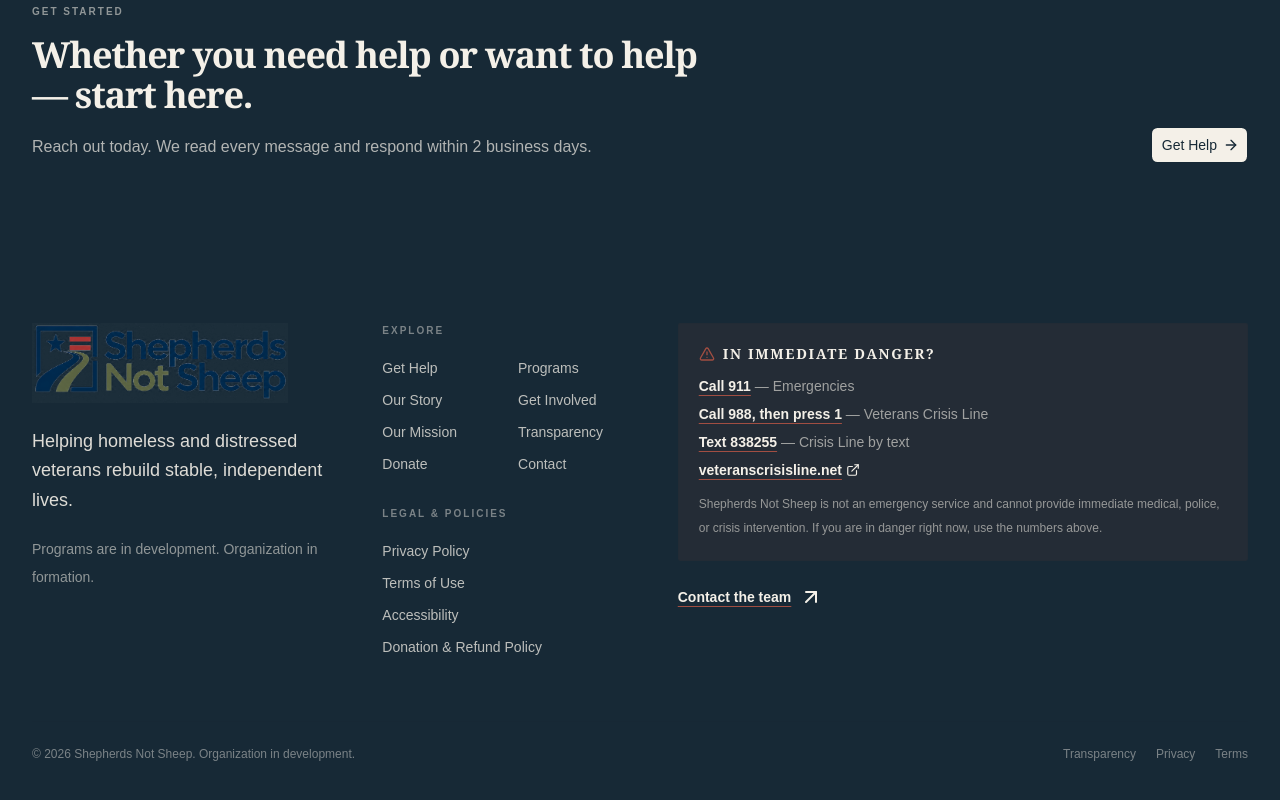
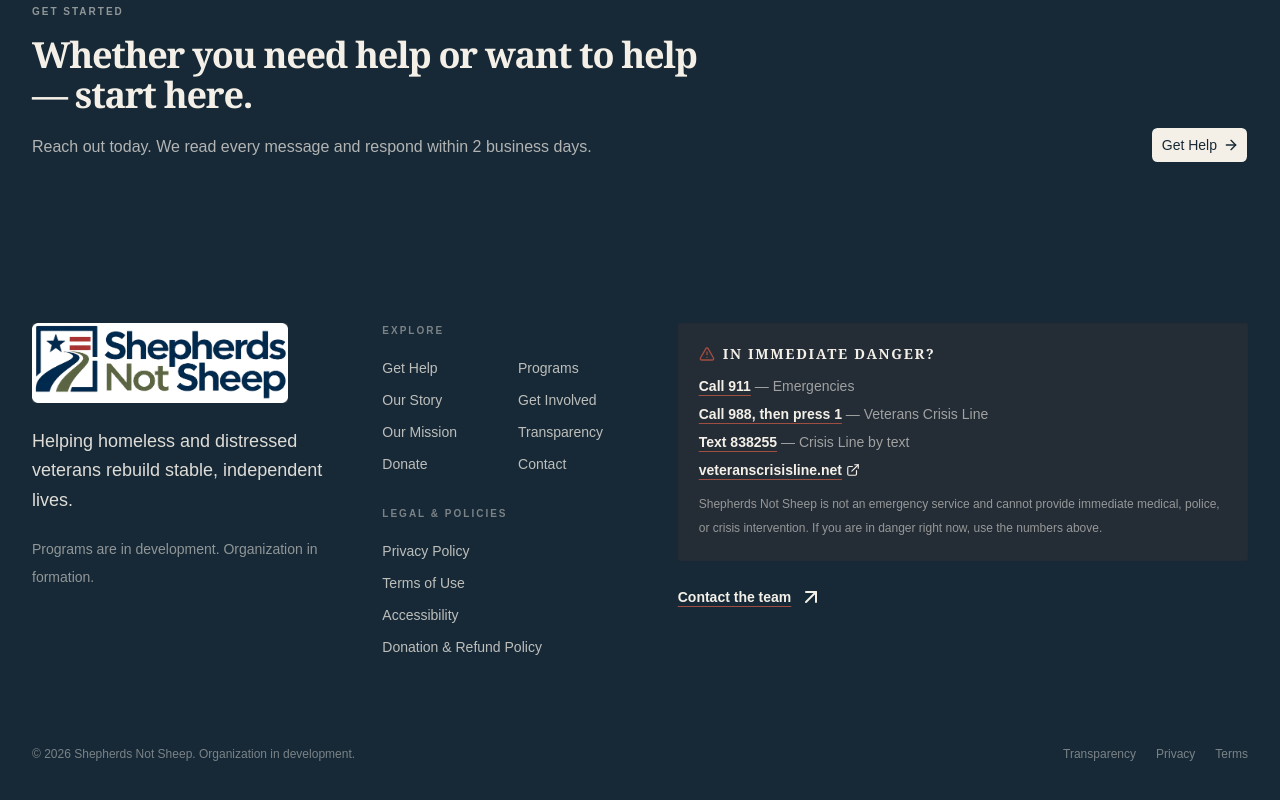
Before and after one commit to qnotables/SNS, a Next.js app: page / in a window 1280 px wide. Shown: the part 3430-4230 px from the top of the page. Built offline with nearby package versions, Linux system fonts and the light colour scheme.

Commit message:
Replace footer logo with transparent-background variant

```diff
--- a/components/site-footer.tsx
+++ b/components/site-footer.tsx
@@ -21,7 +21,7 @@ export function SiteFooter() {
         <div className="grid gap-12 lg:grid-cols-[1.1fr_0.9fr_0.9fr_1fr]">
           <div>
             <div className="mb-6 flex items-center">
-              <img src="/images/sns-logo.png" alt="Shepherds Not Sheep" className="h-20 w-64 shrink-0 object-contain object-center" />
+              <img src="/images/sns-logo-footer.png" alt="Shepherds Not Sheep" className="h-20 w-64 shrink-0 object-contain object-left" />
             </div>
             <p className="max-w-sm text-lg font-medium leading-relaxed text-cream/90">Helping homeless and distressed veterans rebuild stable, independent lives.</p>
             <p className="mt-5 text-sm leading-7 text-cream/55">Programs are in development. Organization in formation.</p>
```
Also changed, not shown: public/images/sns-logo-footer.png (added).
